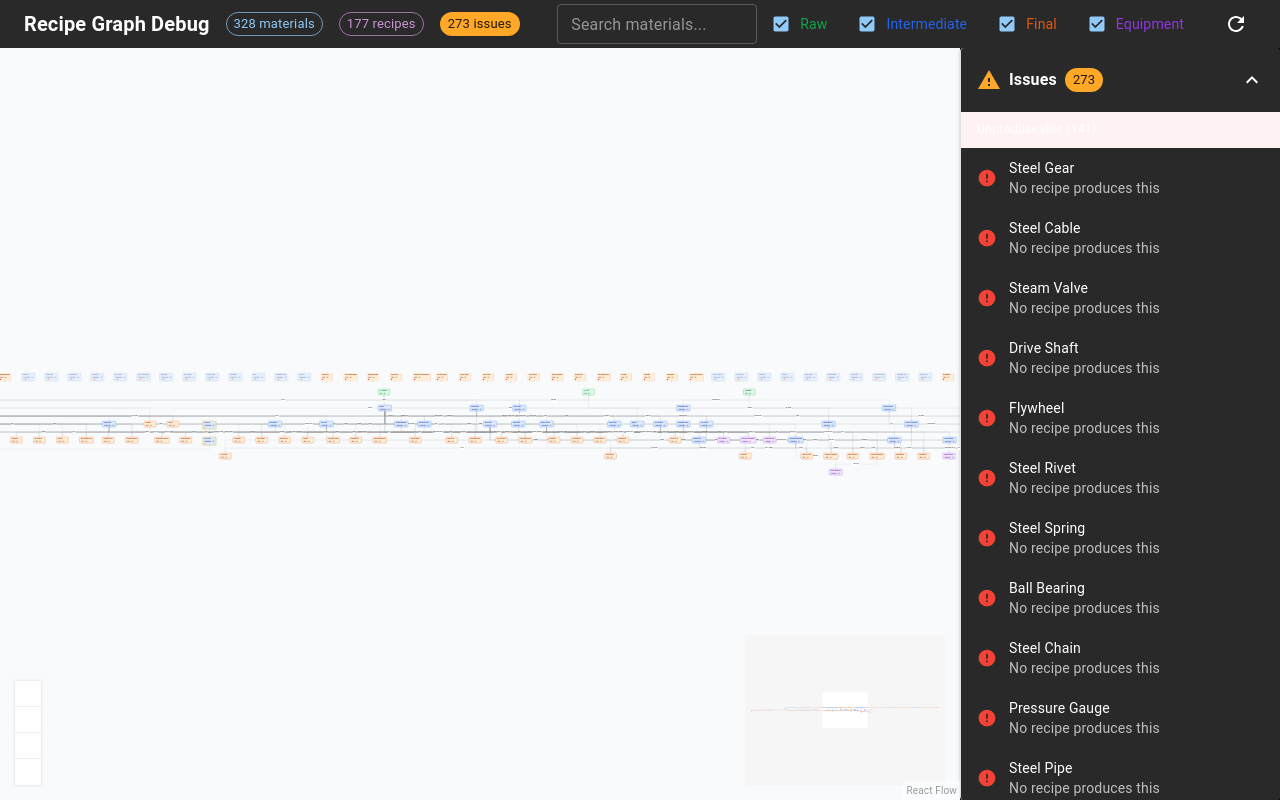
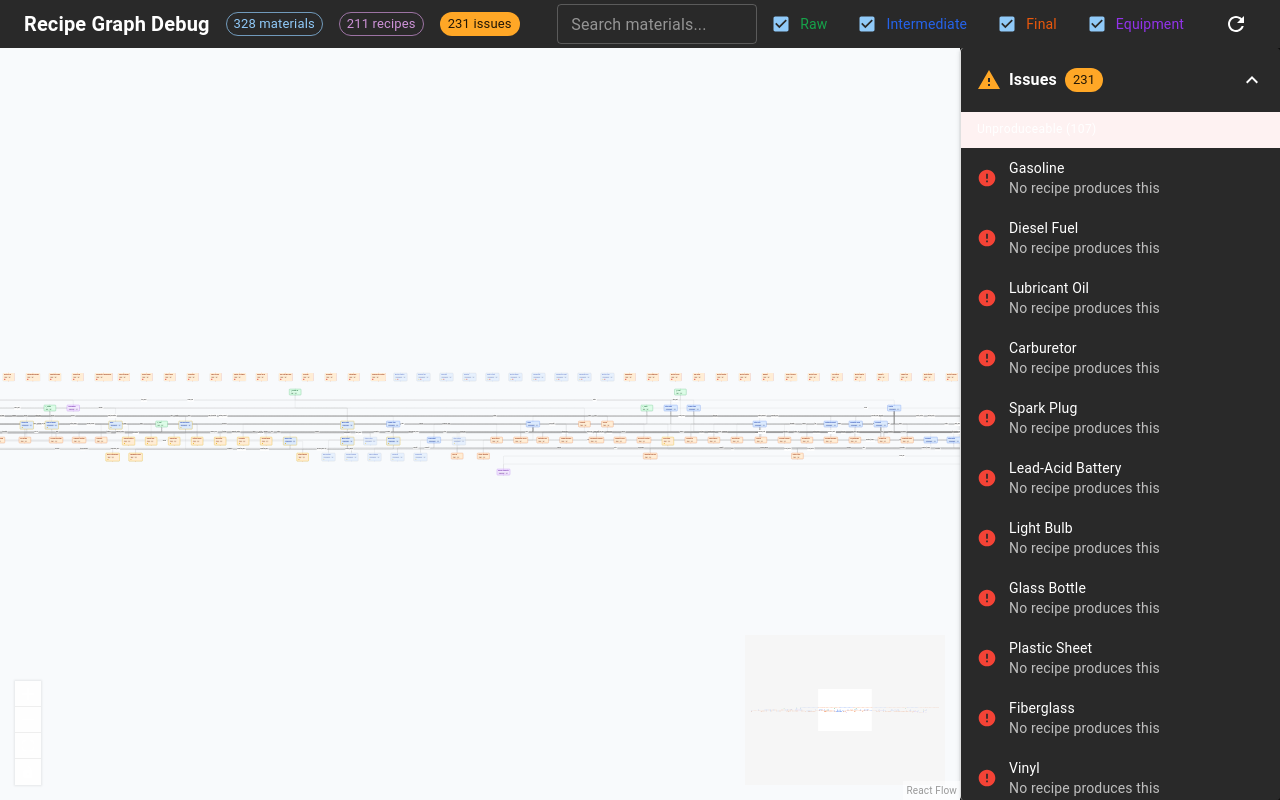
Before and after one commit to MarvinTM/replaceableParts, a React (Vite) app in the folder frontend/: page /debug/graph in a window 1280 px wide. Built offline with nearby package versions, Linux system fonts and the light colour scheme; no server answers.

Commit message:
Added age 3 recipes

```diff
--- a/frontend/src/engine/defaultRules.js
+++ b/frontend/src/engine/defaultRules.js
@@ -516,13 +516,28 @@ export const defaultRules = {
 
     // --- AGE 3: INDUSTRIAL ---
     // Intermediates
-    { id: 'gear', inputs: { iron_plate: 1 }, outputs: { gear: 2 }, energyRequired: 2, ticksToComplete: 2, tier: 3, age: 3 },
     { id: 'bricks', inputs: { clay: 2 }, outputs: { bricks: 3 }, energyRequired: 2, ticksToComplete: 2, tier: 3, age: 3 },
     { id: 'steel_ingot', inputs: { iron_ingot: 2, coal: 2 }, outputs: { steel_ingot: 1 }, energyRequired: 8, ticksToComplete: 4, tier: 3, age: 3 },
     { id: 'steel_beam', inputs: { steel_ingot: 3 }, outputs: { steel_beam: 1 }, energyRequired: 6, ticksToComplete: 3, tier: 3, age: 3 },
     { id: 'steel_plate', inputs: { steel_ingot: 2 }, outputs: { steel_plate: 1 }, energyRequired: 6, ticksToComplete: 3, tier: 3, age: 3 },
+    { id: 'steel_rod', inputs: { steel_ingot: 1 }, outputs: { steel_rod: 2 }, energyRequired: 4, ticksToComplete: 2, tier: 3, age: 3 },
+    { id: 'gear', inputs: { iron_plate: 1 }, outputs: { gear: 2 }, energyRequired: 2, ticksToComplete: 2, tier: 3, age: 3 },
+    { id: 'steel_gear', inputs: { steel_plate: 1 }, outputs: { steel_gear: 2 }, energyRequired: 4, ticksToComplete: 3, tier: 3, age: 3 },
+    { id: 'steel_cable', inputs: { steel_rod: 1 }, outputs: { steel_cable: 2 }, energyRequired: 3, ticksToComplete: 2, tier: 3, age: 3 },
+    { id: 'steel_rivet', inputs: { steel_rod: 1 }, outputs: { steel_rivet: 8 }, energyRequired: 2, ticksToComplete: 2, tier: 3, age: 3 },
+    { id: 'steel_spring', inputs: { steel_rod: 1 }, outputs: { steel_spring: 2 }, energyRequired: 3, ticksToComplete: 2, tier: 3, age: 3 },
+    { id: 'ball_bearing', inputs: { steel_rod: 1, steel_rivet: 2 }, outputs: { ball_bearing: 2 }, energyRequired: 4, ticksToComplete: 3, tier: 3, age: 3 },
+    { id: 'steel_chain', inputs: { steel_rod: 2 }, outputs: { steel_chain: 1 }, energyRequired: 4, ticksToComplete: 3, tier: 3, age: 3 },
+    { id: 'steel_pipe', inputs: { steel_plate: 1 }, outputs: { steel_pipe: 2 }, energyRequired: 4, ticksToComplete: 3, tier: 3, age: 3 },
+    { id: 'coupling', inputs: { steel_pipe: 1 }, outputs: { coupling: 2 }, energyRequired: 3, ticksToComplete: 2, tier: 3, age: 3 },
     { id: 'piston', inputs: { steel_ingot: 1, iron_rod: 1 }, outputs: { piston: 1 }, energyRequired: 5, ticksToComplete: 3, tier: 3, age: 3 },
-    { id: 'boiler', inputs: { steel_plate: 4, pipe: 2 }, outputs: { boiler: 1 }, energyRequired: 10, ticksToComplete: 6, tier: 3, age: 3 },
+    { id: 'steam_valve', inputs: { brass_ingot: 1, steel_rod: 1 }, outputs: { steam_valve: 1 }, energyRequired: 5, ticksToComplete: 3, tier: 3, age: 3 },
+    { id: 'drive_shaft', inputs: { steel_rod: 2, steel_ingot: 1 }, outputs: { drive_shaft: 1 }, energyRequired: 6, ticksToComplete: 4, tier: 3, age: 3 },
+    { id: 'flywheel', inputs: { steel_plate: 4 }, outputs: { flywheel: 1 }, energyRequired: 8, ticksToComplete: 5, tier: 3, age: 3 },
+    { id: 'pressure_gauge', inputs: { glass_pane: 1, brass_sheet: 1, steel_spring: 1 }, outputs: { pressure_gauge: 1 }, energyRequired: 5, ticksToComplete: 4, tier: 3, age: 3 },
+    { id: 'boiler', inputs: { steel_plate: 4, steel_pipe: 2 }, outputs: { boiler: 1 }, energyRequired: 10, ticksToComplete: 6, tier: 3, age: 3 },
+    { id: 'camshaft', inputs: { drive_shaft: 1, steel_gear: 2 }, outputs: { camshaft: 1 }, energyRequired: 12, ticksToComplete: 6, tier: 3, age: 3 },
+    { id: 'crankshaft', inputs: { drive_shaft: 1, steel_rod: 2 }, outputs: { crankshaft: 1 }, energyRequired: 12, ticksToComplete: 6, tier: 3, age: 3 },
 
     // Final Goods
     { id: 'vault_door', inputs: { steel_plate: 6, gear: 4 }, outputs: { vault_door: 1 }, energyRequired: 15, ticksToComplete: 8, tier: 3, age: 3 },
@@ -532,7 +547,26 @@ export const defaultRules = {
     { id: 'printing_press', inputs: { steel_plate: 5, gear: 10, piston: 2 }, outputs: { printing_press: 1 }, energyRequired: 25, ticksToComplete: 15, tier: 3, age: 3 },
     { id: 'sewing_machine', inputs: { iron_plate: 3, gear: 4, iron_rod: 2 }, outputs: { sewing_machine: 1 }, energyRequired: 15, ticksToComplete: 8, tier: 3, age: 3 },
     { id: 'tool_box', inputs: { steel_plate: 2, hammer: 1, shovel: 1 }, outputs: { tool_box: 1 }, energyRequired: 8, ticksToComplete: 5, tier: 3, age: 3 },
-    { id: 'radiator', inputs: { pipe: 4, steel_plate: 2 }, outputs: { radiator: 1 }, energyRequired: 10, ticksToComplete: 6, tier: 3, age: 3 },
+    { id: 'radiator', inputs: { steel_pipe: 4, steel_plate: 2 }, outputs: { radiator: 1 }, energyRequired: 10, ticksToComplete: 6, tier: 3, age: 3 },
+    { id: 'locomotive', inputs: { boiler: 1, piston: 2, steel_beam: 4, wheel: 4 }, outputs: { locomotive: 1 }, energyRequired: 60, ticksToComplete: 30, tier: 3, age: 3 },
+    { id: 'industrial_furnace', inputs: { bricks: 8, steel_plate: 4, steel_pipe: 2 }, outputs: { industrial_furnace: 1 }, energyRequired: 30, ticksToComplete: 12, tier: 3, age: 3 },
+    { id: 'lathe', inputs: { steel_beam: 2, drive_shaft: 1, chisel: 1, flywheel: 1 }, outputs: { lathe: 1 }, energyRequired: 35, ticksToComplete: 15, tier: 3, age: 3 },
+    { id: 'milling_machine', inputs: { steel_beam: 2, steel_gear: 4, steel_rod: 2 }, outputs: { milling_machine: 1 }, energyRequired: 35, ticksToComplete: 15, tier: 3, age: 3 },
+    { id: 'safe', inputs: { steel_plate: 6, vault_door: 1 }, outputs: { safe: 1 }, energyRequired: 20, ticksToComplete: 10, tier: 3, age: 3 },
+    { id: 'crane', inputs: { steel_beam: 6, steel_cable: 4, gear: 4 }, outputs: { crane: 1 }, energyRequired: 45, ticksToComplete: 20, tier: 3, age: 3 },
+    { id: 'elevator', inputs: { steel_beam: 4, steel_cable: 6, piston: 1 }, outputs: { elevator: 1 }, energyRequired: 40, ticksToComplete: 18, tier: 3, age: 3 },
+    { id: 'mechanical_loom', inputs: { steel_beam: 2, gear: 6, steel_rod: 4 }, outputs: { mechanical_loom: 1 }, energyRequired: 25, ticksToComplete: 12, tier: 3, age: 3 },
+    { id: 'pocket_watch', inputs: { glass_lens: 1, brass_sheet: 2, steel_spring: 4, steel_gear: 4 }, outputs: { pocket_watch: 1 }, energyRequired: 15, ticksToComplete: 8, tier: 3, age: 3 },
+    { id: 'manhole_cover', inputs: { steel_plate: 2 }, outputs: { manhole_cover: 1 }, energyRequired: 8, ticksToComplete: 4, tier: 3, age: 3 },
+    { id: 'steel_bridge', inputs: { steel_beam: 4, steel_plate: 2, steel_rivet: 10 }, outputs: { steel_bridge: 1 }, energyRequired: 50, ticksToComplete: 20, tier: 3, age: 3 },
+    { id: 'water_tower', inputs: { steel_plate: 8, steel_pipe: 4, steel_beam: 4 }, outputs: { water_tower: 1 }, energyRequired: 45, ticksToComplete: 20, tier: 3, age: 3 },
+    { id: 'industrial_press', inputs: { piston: 2, steel_beam: 2, anvil: 1 }, outputs: { industrial_press: 1 }, energyRequired: 40, ticksToComplete: 18, tier: 3, age: 3 },
+    { id: 'steam_hammer', inputs: { piston: 1, anvil: 1, boiler: 1, steel_beam: 2 }, outputs: { steam_hammer: 1 }, energyRequired: 45, ticksToComplete: 20, tier: 3, age: 3 },
+    { id: 'rail_track', inputs: { steel_rod: 2, planks: 1 }, outputs: { rail_track: 2 }, energyRequired: 5, ticksToComplete: 3, tier: 3, age: 3 },
+    { id: 'padlock', inputs: { steel_ingot: 1, steel_spring: 1 }, outputs: { padlock: 1 }, energyRequired: 3, ticksToComplete: 2, tier: 3, age: 3 },
+    { id: 'wrench', inputs: { steel_ingot: 1 }, outputs: { wrench: 1 }, energyRequired: 4, ticksToComplete: 2, tier: 3, age: 3 },
+    { id: 'pipe_organ', inputs: { steel_pipe: 8, planks: 4, bellows: 1 }, outputs: { pipe_organ: 1 }, energyRequired: 30, ticksToComplete: 25, tier: 3, age: 3 },
+    { id: 'industrial_boiler', inputs: { boiler: 2, steel_plate: 4, steel_pipe: 4 }, outputs: { industrial_boiler: 1 }, energyRequired: 40, ticksToComplete: 15, tier: 3, age: 3 },
 
     // --- AGE 4: COMBUSTION ---
     // Intermediates
@@ -703,10 +737,17 @@ export const defaultRules = {
       energyConsumption: 15,
       animation: { frames: 4, speed: 0.2 },
       allowedRecipes: [
-        // Age 3
-        'gear', 'bricks',
-        'steel_beam', 'steel_plate', 'piston', 'boiler',
+        // Age 3 - Intermediates
+        'gear', 'bricks', 'steel_beam', 'steel_plate', 'steel_rod', 'steel_gear', 'steel_cable',
+        'steel_rivet', 'steel_spring', 'ball_bearing', 'steel_chain', 'steel_pipe', 'coupling',
+        'piston', 'steam_valve', 'drive_shaft', 'flywheel', 'pressure_gauge', 'boiler', 'camshaft', 'crankshaft',
+
+        // Age 3 - Final Goods
         'vault_door', 'stove', 'bicycle', 'clock', 'printing_press', 'sewing_machine', 'tool_box', 'radiator',
+        'locomotive', 'industrial_furnace', 'lathe', 'milling_machine', 'safe', 'crane', 'elevator',
+        'mechanical_loom', 'pocket_watch', 'manhole_cover', 'steel_bridge', 'water_tower', 'industrial_press',
+        'steam_hammer', 'rail_track', 'padlock', 'wrench', 'pipe_organ', 'industrial_boiler',
+
         // Age 4
         'copper_wire',
         'engine_block', 'tire',
```
